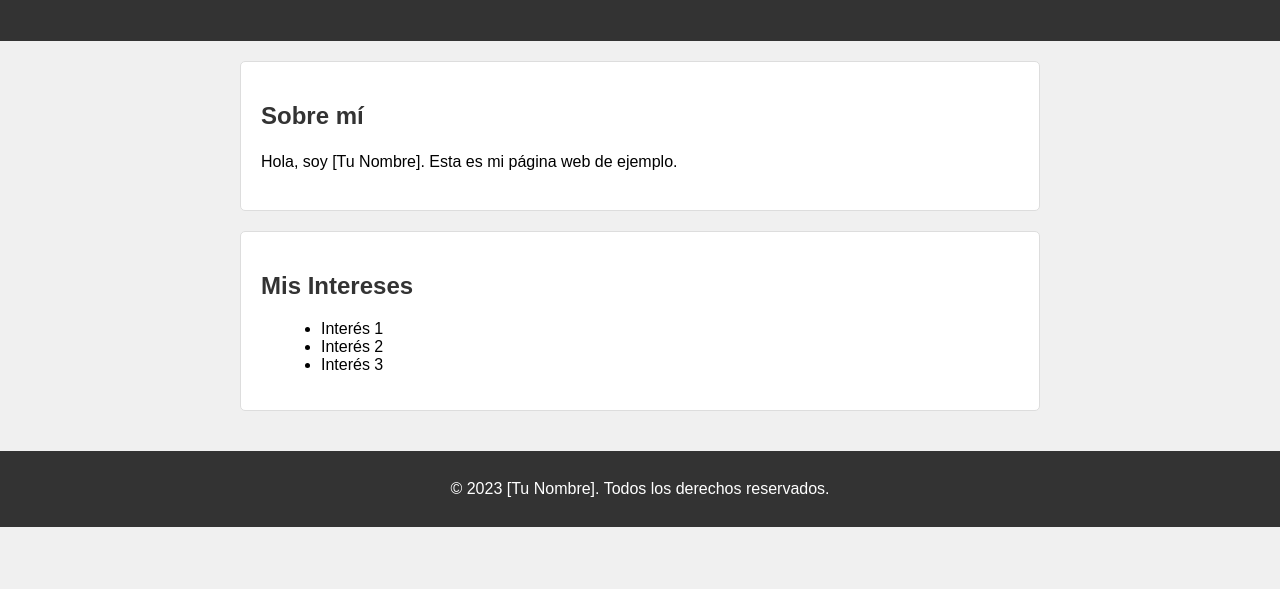
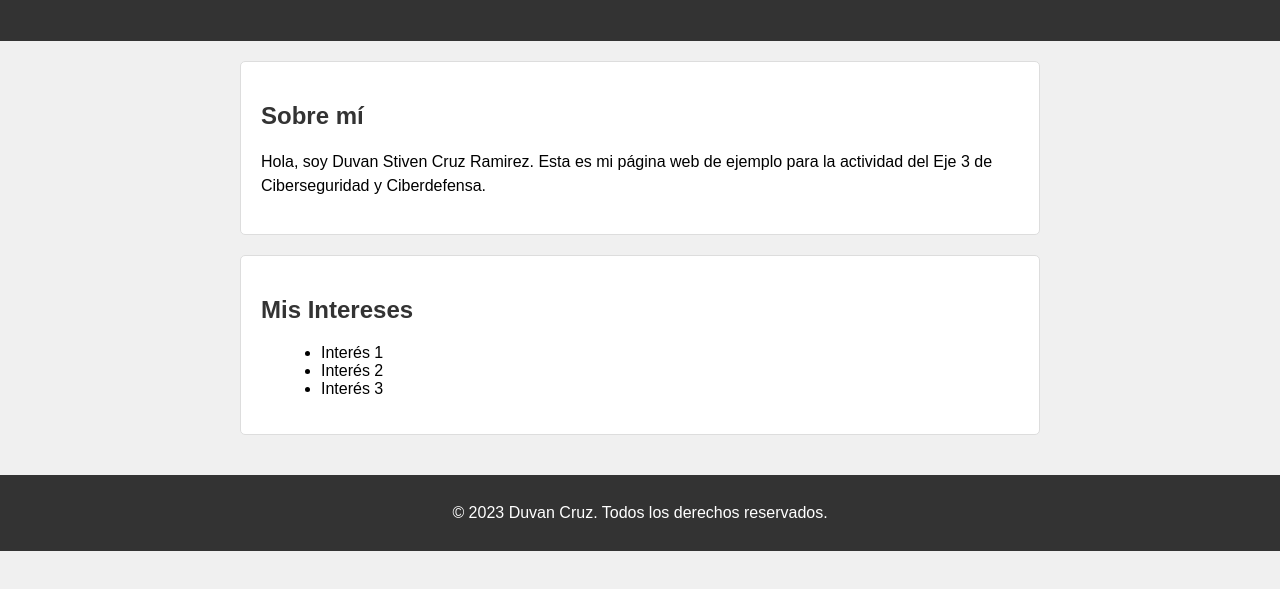
Before and after one commit to Duvancr/prueba, a plain HTML site: page index.html in a window 1280 px wide. Shown: the part 89-678 px from the top of the page. Drawn offline with Linux system fonts and the light colour scheme.

Commit message:
index.html

```diff
--- a/index.html
+++ b/index.html
@@ -3,7 +3,7 @@
 <head>
     <meta charset="UTF-8">
     <meta name="viewport" content="width=device-width, initial-scale=1.0">
-    <title>Mi Página Web</title>
+    <title>Ciberseguridad y ciberdefensa</title></title>
     <style>
         body {
             font-family: Arial, sans-serif;
@@ -68,7 +68,7 @@
     <main>
         <section>
             <h2>Sobre mí</h2>
-            <p>Hola, soy [Tu Nombre]. Esta es mi página web de ejemplo.</p>
+            <p>Hola, soy Duvan Stiven Cruz Ramirez. Esta es mi página web de ejemplo para la actividad del Eje 3 de Ciberseguridad y Ciberdefensa.</p>
         </section>
 
         <section>
@@ -82,7 +82,7 @@
     </main>
 
     <footer>
-        <p>&copy; 2023 [Tu Nombre]. Todos los derechos reservados.</p>
+        <p>&copy; 2023 Duvan Cruz. Todos los derechos reservados.</p>
     </footer>
 </body>
 </html>
```
